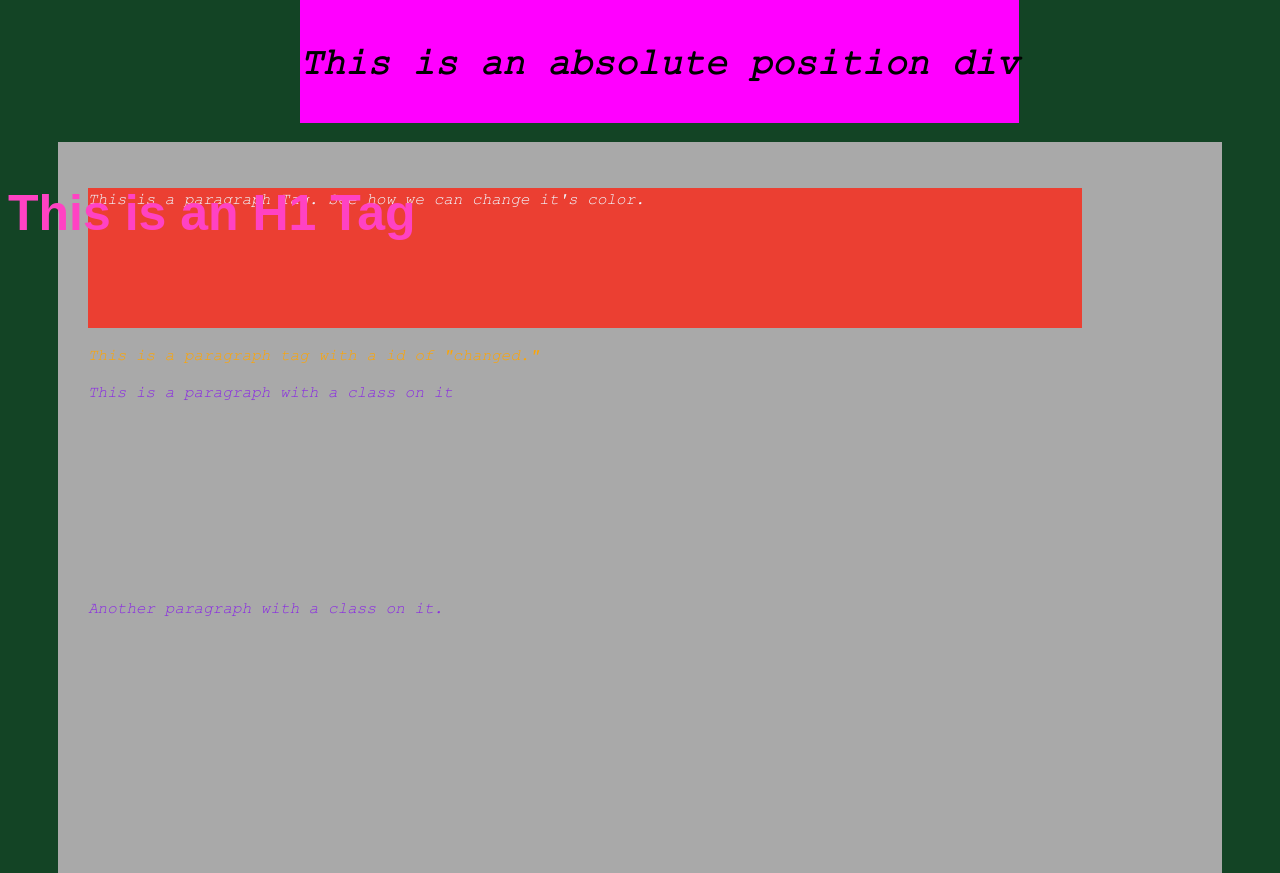
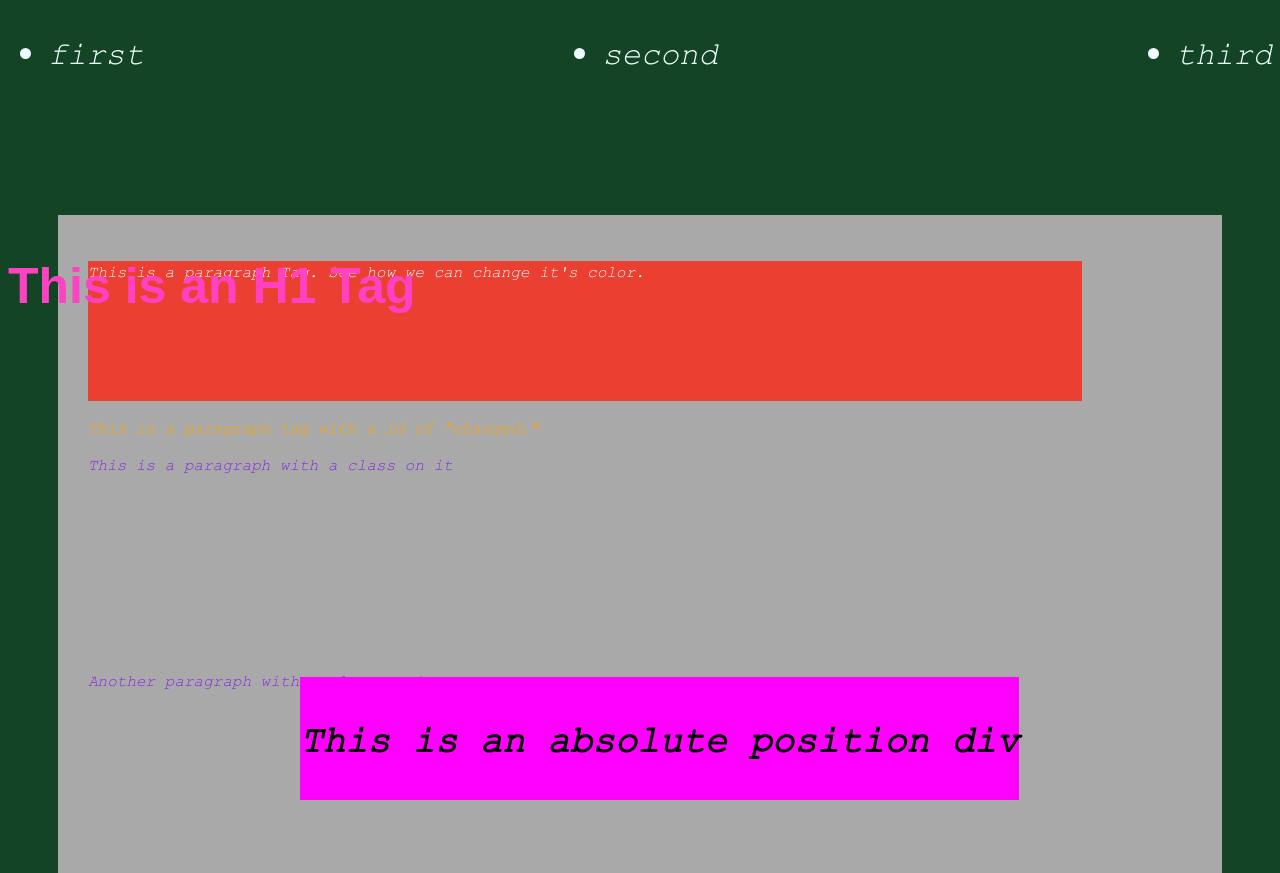
Before and after one commit to knightgreider/2021-CSS-DEMO, a plain HTML site: page index.html in a window 1280 px wide. Shown: the top 873 px of the page. Drawn offline with Linux system fonts and the light colour scheme.

Commit message:
Flexbox added

```diff
--- a/css/style.css
+++ b/css/style.css
@@ -13,6 +13,14 @@ body {
     font-family: 'courier_newitalic', monospace;
     font-size: 200%;
 }
+
+#nav {
+    color: azure;
+    display: flex;
+    flex-direction: row;
+    justify-content: space-between;
+}
+
 
 h1 {
     font-family: sans-serif;
@@ -61,6 +69,8 @@ p {
     background-color: #25ba2a;
     padding: 20px;
     border: 3px solid black;
+    z-index: 10;
+    position: relative;
 }
 
 h2 {
@@ -74,7 +84,8 @@ h2 {
 
 #absolute-example {
     position:fixed;
-    top: 0px;
+    bottom: 0px;
     left: 300px;
     background-color: fuchsia;
+    z-index: 5;
 }
--- a/index.html
+++ b/index.html
@@ -6,6 +6,13 @@
     <link rel="stylesheet" type="text/css" href="css/style.css">
 </head>
 <body>
+
+   <ul id="nav">
+       <li>first</li>
+       <li>second</li>
+       <li>third</li>
+   </ul>
+
     <h1>This is an H1 Tag</h1>
 <!--    Beginning of the first container-->
     <div id="main-container">
@@ -30,5 +37,6 @@
         <h3>This is an absolute position div</h3>
     </div>
 
+
 </body>
 </html>
```
